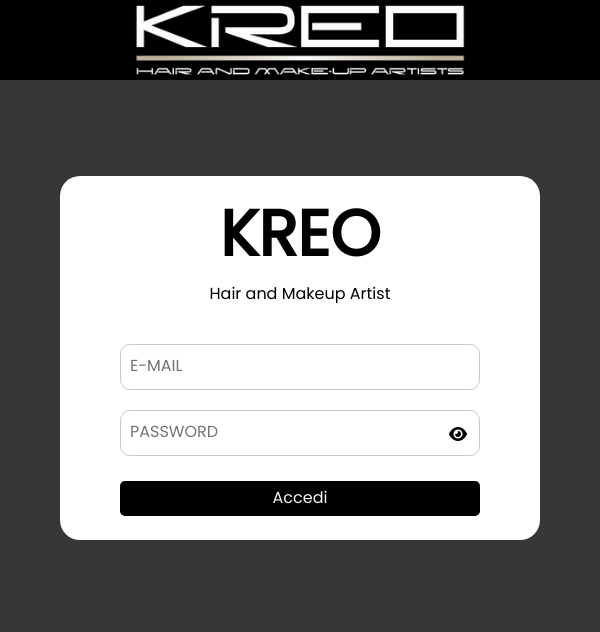
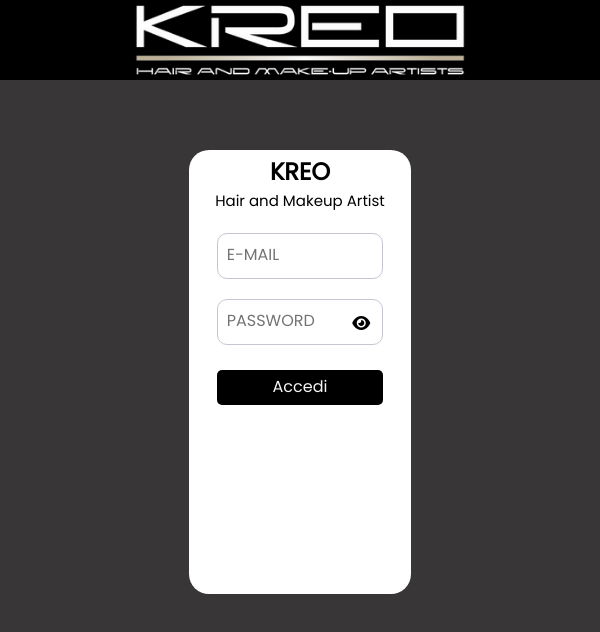
Before and after one commit to GaspareNavarra/Kreo, a Vue app in the folder Kreo/: page /Login in a window 600 px wide. Shown: the top 632 px of the page. Built offline with nearby package versions, Linux system fonts and the light colour scheme.

Commit message:
Test responsive css

```diff
--- a/Kreo/src/assets/css/main.css
+++ b/Kreo/src/assets/css/main.css
@@ -101,9 +101,13 @@
   text-align: center;
   color: #000000;
 }
+.subtitle {
+  font-size: 2.5vw;
+}
 .title {
   font-weight: bold;
-  font-size: 4em;
+  font-size: 4vw;
+  /* font-size: 4em; */
 }
 .container-input {
   margin-top: 8%;
@@ -648,66 +652,15 @@
     height: 100vh;
     width: 100vw;
   }
-  .login-size_pannel {
-    width: 80vw!important;
-    height: 45.5vh!important;
-    margin-top: 12vh !important;
-    margin-bottom: auto;
-  }
-  .ring {
-    width: 100px;
-    height: 100px;
-  }
-  .loader-text {
-    width: 100px;
-    height: 100px;
-    line-height: 12vh;
-    font-size: 1em;
-}
 }
 /* Small devices (portrait tablets and large phones, 600px and up) */
 @media only screen and (min-width: 600px) and (max-width: 767px) {
-  .loader-text {
-    width: 165px;
-    height: 165px;
-    line-height: 19vh;
-    font-size: 1.5em;
-  }
-  .ring {
-    width: 165px;
-    height: 165px;
-  }
-  .login-size_pannel {
-    width: 80vw!important;
-    height: 45.5vh!important;
-    margin-top: 12vh !important;
-    margin-bottom: auto;
-  }
 }
 /* Medium devices (landscape tablets, 768px and up) */
 @media only screen and (min-width: 768px) and (max-width: 991px) {
-  .login-size_pannel {
-    width: 80vw!important;
-    height: 50.5vh!important;
-    margin-top: 12vh !important;
-  }
-  .container-input {
-    margin-top: 6%!important;
-  }
 }
 /* Large devices (laptops/desktops, 992px and up) */
 @media only screen and (min-width: 992px) and (max-width: 1199px) {
-  .login-size_pannel {
-    width: 80vw!important;
-    height: 50.5vh!important;
-    margin-top: 12vh !important;
-  }
-  .container-input {
-    margin-top: 6%!important;
-  }
-  .functionality-page {
-    height: 495px;
-  }
 }
 /* Extra large devices (large laptops and desktops, 1200px and up) */
 @media only screen and (min-width: 1200px) {
--- a/Kreo/src/components/Login.vue
+++ b/Kreo/src/components/Login.vue
@@ -1,7 +1,7 @@
 <template>
     <div id="LoginPage">
       <div class="container-login-input">
-        <div class="header">
+        <div class="">
           <div class="title">KREO</div>
           <div class="subtitle">Hair and Makeup Artist</div>
         </div>
```
